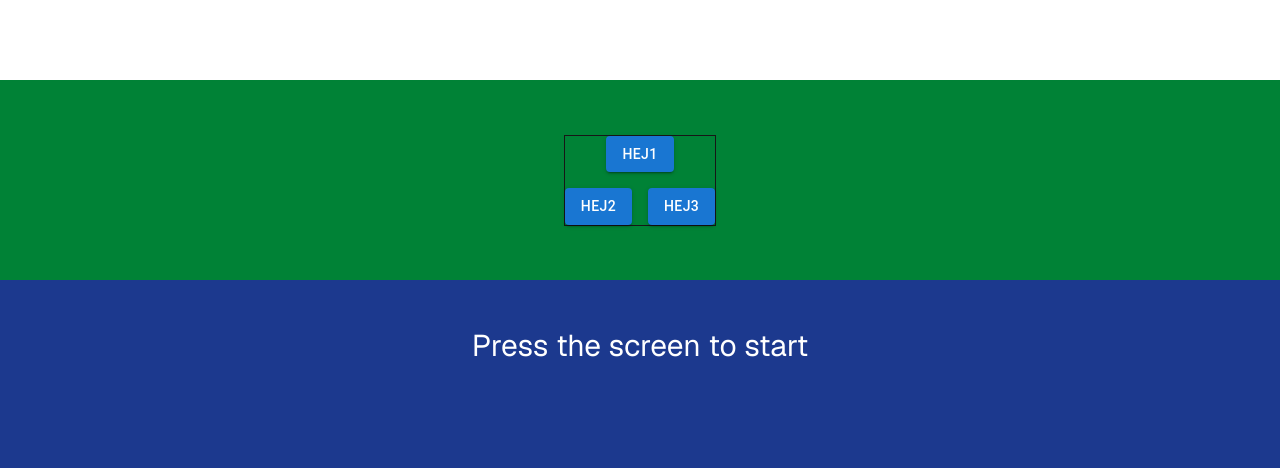
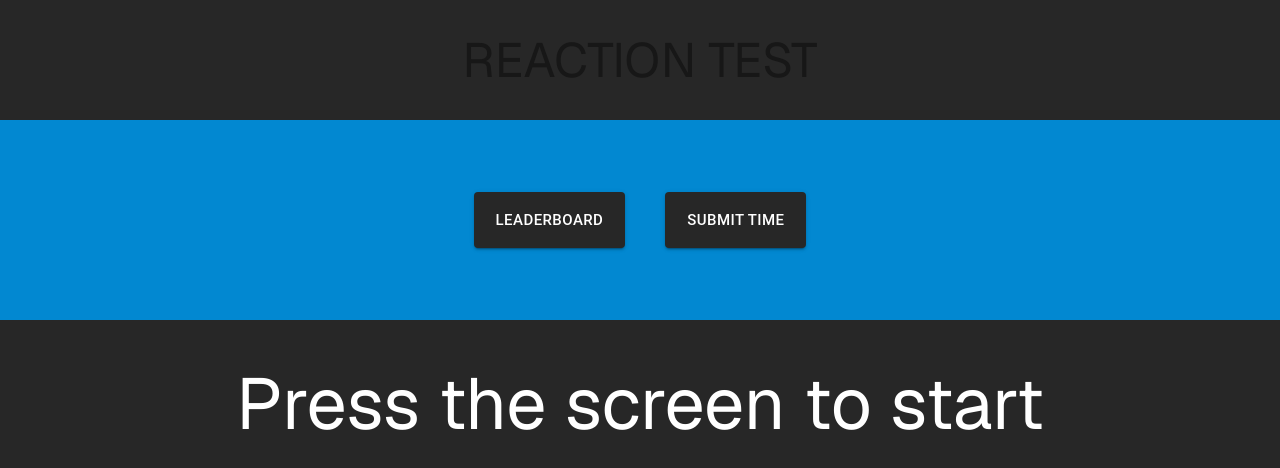
Before and after one commit to Erik-Fullstack/reaction-game, a Next.js app: page / in a window 1280 px wide. Shown: the top 468 px of the page. Built offline with nearby package versions, Linux system fonts and the light colour scheme.

Commit message:
changed some styling and updated game

```diff
--- a/src/app/components/Gameboard.tsx
+++ b/src/app/components/Gameboard.tsx
@@ -11,6 +11,59 @@ export default function Gameboard() {
     const [reaction, setReaction] = useState<null | number>(null);
 
     const timeOut = useRef<ReturnType<typeof setTimeout> | null>(null);
+    const touchStart = useRef(false);
+    const blockClick = useRef(false);
+    //functions to handle touchscreen+mouse
+
+    const handleTouch = () => {
+        if (blockClick.current) return;
+        touchStart.current = true
+        if (!gameActive) {
+            startGame();
+            return;
+        }
+        if (timerStarted) {
+            stopGame();
+        } else {
+            tooEarly();
+        }
+    }
+    const handleClick = () => {
+        if (blockClick.current) return;
+        if (!touchStart.current) {
+            if (!gameActive) {
+                startGame();
+                return;
+            }
+            if (timerStarted) {
+                stopGame();
+            } else {
+                tooEarly();
+            }
+        }
+    }
+
+    const startGame = () => {
+        setReaction(null);
+        setFailedAttempt(false);
+        setGameActive(true);
+    }
+    const tooEarly = () => {
+        setFailedAttempt(true);
+        setGameActive(false);
+        startCooldown();
+    }
+    const stopGame = () => {
+        const endTime = performance.now();
+        setReaction(endTime - startTime!);
+        setGameActive(false);
+        setTimerStarted(false);
+        startCooldown();
+    }
+    const startCooldown = () => {
+        blockClick.current = true;
+        setTimeout(() => blockClick.current = false, 400)
+    }
 
     //only runs when game is started
     useEffect(() => {
@@ -19,7 +72,7 @@ export default function Gameboard() {
             timeOut.current = setTimeout(() => {
                 setTimerStarted(true);
                 setStartTime(performance.now());
-            }, (Math.floor(Math.random() * 7) + 1) * 1000);
+            }, (Math.floor(Math.random() * 3) + 1) * 1000);
         }
         return () => {
             if (timeOut.current) {
@@ -31,29 +84,27 @@ export default function Gameboard() {
 
     if (!gameActive) {
         return (
-            <div className="flex flex-col size-full"
-                onClick={() => {
-                    setReaction(null);
-                    setFailedAttempt(false);
-                    setGameActive(true);
-                }}>
+            <div className="flex flex-col size-full text-center text-3xl text-white sm:text-4xl md:text-5xl lg:text-6xl xl:text-7xl"
+
+                onMouseDown={() => handleClick()}
+                onTouchStart={() => handleTouch()}>
                 {failedAttempt ?
                     <>
-                        <p className="text-white mx-auto mt-12 text-3xl text-center">
+                        <p className="mt-12">
                             Too early!
                         </p>
-                        <p className="text-white mx-auto mt-4 text-xl text-center">
+                        <p className="mt-4 text-xl sm:text-2xl md:text-3xl xl:text-4xl">
                             Press the screen to try again!
                         </p>
                     </>
                     : <>
-                        <p className="text-white mx-auto mt-12 text-3xl text-center">
+                        <p className="mt-12 mx-2 sm:mx-0">
                             {reaction ?
                                 Number(reaction.toFixed(0)) <= 1000 ?
-                                    `Your reaction time is: ${reaction.toFixed(0)} ms` : `Your reaction time is: ${(reaction / 1000).toFixed(3)} s`
+                                    `Your reaction time is ${reaction.toFixed(0)}ms` : `Your reaction time is ${(reaction / 1000).toFixed(3)}s`
                                 : "Press the screen to start"}
                         </p>
-                        <p className="text-white mx-auto mt-4 text-xl text-center">
+                        <p className="mt-4 text-xl sm:text-2xl md:text-3xl xl:text-4xl">
                             {reaction && "Press the screen to play again!"}
                         </p>
                     </>}
@@ -64,20 +115,15 @@ export default function Gameboard() {
         return (
             <div
                 className="size-full bg-green-500"
-                onClick={() => {
-                    const endTime = performance.now();
-                    setReaction(endTime - startTime!);
-                    setGameActive(false);
-                    setTimerStarted(false);
-                }}
+                onTouchStart={() => handleTouch()}
+                onMouseDown={() => handleClick()}
             />
         )
     } else return (
         <div
             className="size-full bg-red-500"
-            onClick={() => {
-                setFailedAttempt(true)
-                setGameActive(false);
-            }} />
+            onTouchStart={() => handleTouch()}
+            onMouseDown={() => handleClick()}
+        />
     )
 }
--- a/src/app/components/Leaderboard.tsx
+++ /dev/null
@@ -1,14 +0,0 @@
-"use client";
-import { Button } from "@mui/material";
-
-export default function Leaderboard() {
-    return (
-        <div className="border-1 flex flex-col gap-4 justify-center items-center">
-            <Button variant="contained" onClick={() => console.log("hej1")}>hej1</Button>
-            <div className="flex justify-center gap-4">
-                <Button variant="contained" onClick={() => console.log("hej2")}>hej2</Button>
-                <Button variant="contained" onClick={() => console.log("hej3")}>hej3</Button>
-            </div>
-        </div>
-    )
-}
--- /dev/null
+++ b/src/app/components/Menu.tsx
@@ -0,0 +1,16 @@
+"use client";
+import { Button } from "@mui/material";
+
+export default function Menu() {
+    return (
+            <div className="flex flex-col gap-4 justify-center sm:flex-row sm:gap-10">
+                <Button className="h-14" variant="contained" size="large" style={{background: "#272727"}} onClick={() => console.log("rendera leaderboard i gameboard")}>Leaderboard</Button>
+                <Button className="h-14" variant="contained" size="large" style={{background: "#272727"}} onClick={() => console.log("rendera input i gameboard")}>Submit time</Button>
+                {/* varför tredje knapp? */}
+                {/* <div className="flex justify-center gap-12">
+                <Button variant="contained" size="large" onClick={() => console.log("hej2")}>hej2</Button>
+                <Button variant="contained" size="large" onClick={() => console.log("hej3")}>hej3</Button>
+            </div> */}
+            </div>
+    )
+}
--- a/src/app/page.tsx
+++ b/src/app/page.tsx
@@ -1,17 +1,16 @@
-import Leaderboard from "./components/Leaderboard";
+import Menu from "./components/Menu";
 import Gameboard from "./components/Gameboard";
 //TODO: trycker man innan skärmen bytt färg blir det felmeddelande (Too early)
   //lägg till supabase för att spara scores för polarna?
-  //Timer om man inte klickar för att avsluta spelet?
-  //felmeddelande om man klickar för snabbt
-
+  //bäst av 5?
 export default function Home() {
-  return ( //bg-green-700 på main sen
-    <main className="font-sans grid grid-rows-[10vh_25vh_1fr] items-center justify-items-center min-h-screen">
-      <div className="row-start-2 flex justify-center items-center bg-green-700 size-full">
-        <Leaderboard/>
+  return (
+    <main className="font-sans grid grid-rows-[15vh_25vh_1fr] items-center justify-items-center min-h-screen bg-[#272727]">
+      <p className="text-4xl sm:text-5xl md:text-5xl">REACTION TEST</p>
+      <div className="row-start-2 flex justify-center items-center bg-[#0288d1] size-full border-[#858585]">
+        <Menu/>
       </div>
-      <div className="row-start-3 bg-blue-900 size-full">
+      <div className="row-start-3 bg-[#272727] size-full">
         <Gameboard/>
       </div>
     </main>
```
